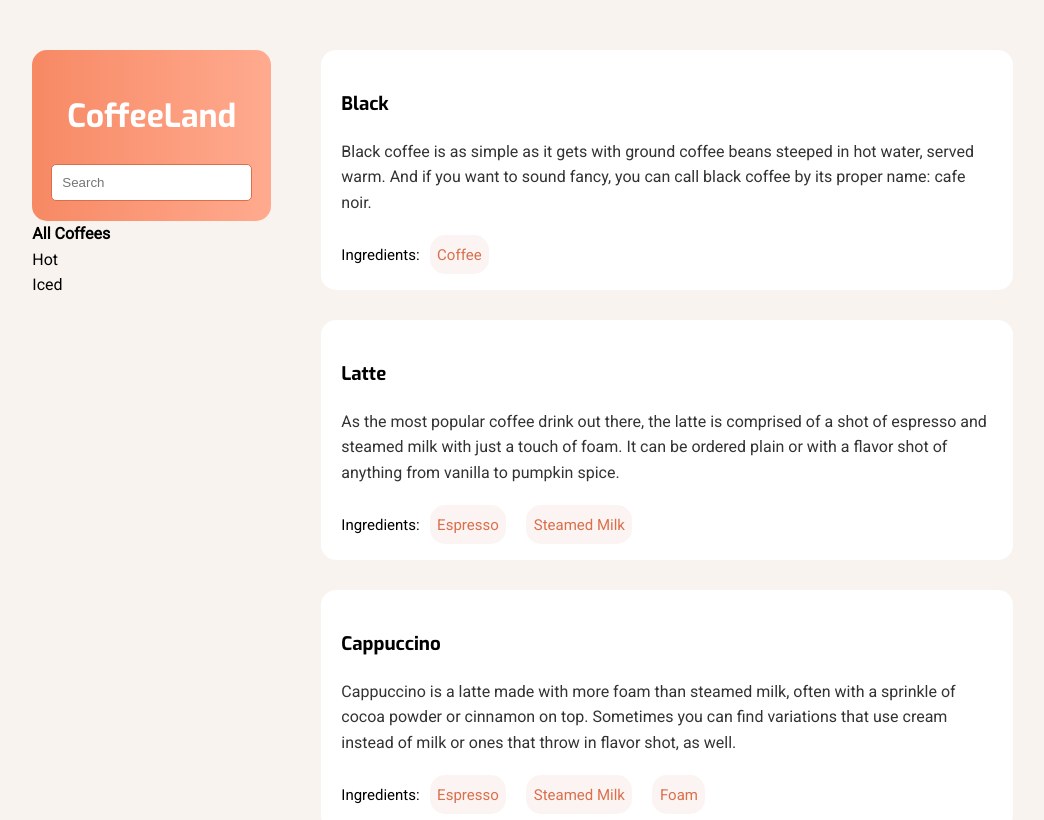
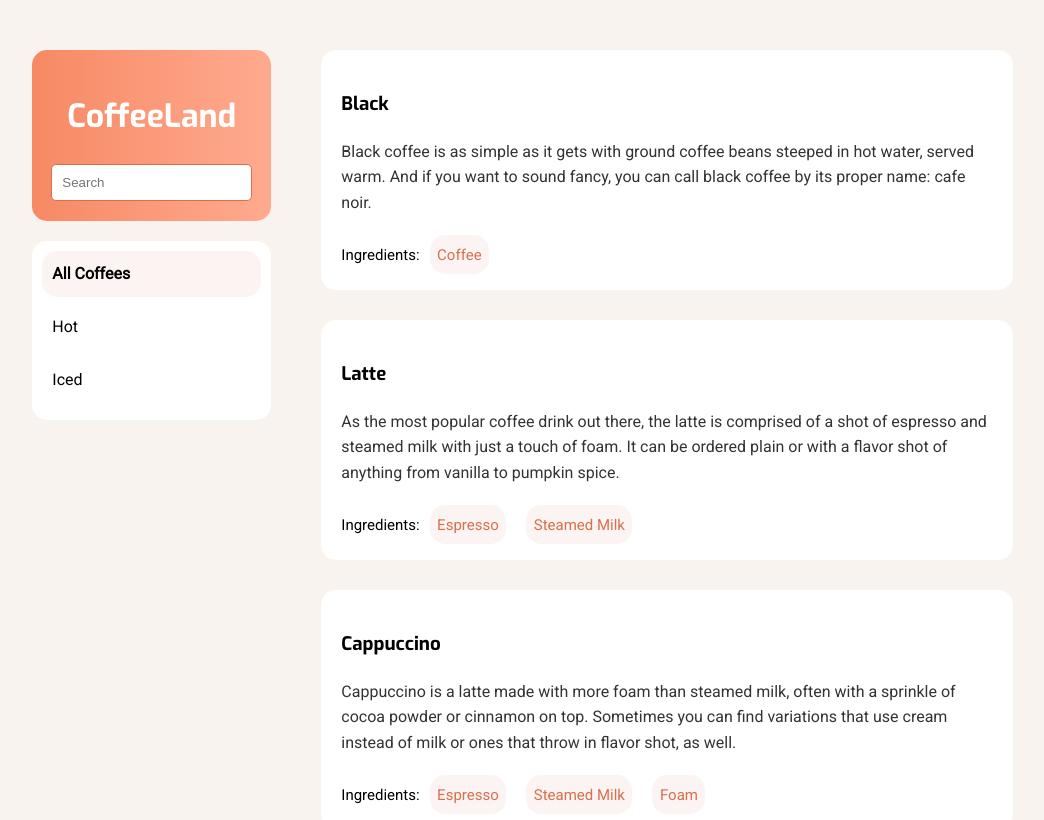
Before and after one commit to idnzozkan/coffee-land, a React (Create React App) app: page / in a window 1280 px wide. Shown: the top 820 px of the page, without its empty margins (124-1168 px from the left). Built offline with nearby package versions, Linux system fonts and the light colour scheme.

Commit message:
Update category styles

```diff
--- a/src/app/components/Sidebar/Categories/CategoryItem.jsx
+++ b/src/app/components/Sidebar/Categories/CategoryItem.jsx
@@ -1,5 +1,6 @@
 import React from 'react'
 import { useDispatch } from 'react-redux'
+import styled from 'styled-components'
 import { loadFilteredCoffees } from '../../../store/actions/coffeeActions'
 
 const CategoryItem = ({ categories, setCategories, name, isSelected }) => {
@@ -21,10 +22,30 @@ const CategoryItem = ({ categories, setCategories, name, isSelected }) => {
     }
 
     return (
-        <div onClick={handleSelection}>
-            {isSelected ? (<b><span>{name}</span></b>) : <span>{name}</span>}
-        </div>
+        <StyledCategoryItem isSelected={isSelected} onClick={handleSelection}>
+            <span>{name}</span>
+        </StyledCategoryItem>
     )
 }
 
+const StyledCategoryItem = styled.div`
+    padding: 1rem;
+    margin-bottom: 0.75rem;
+    border-radius: 1.5rem;
+    transition: all 0.25s ease-ease-in-out;
+
+    &:hover {
+        cursor: pointer;
+        background-color: #c46f5614;
+    }
+
+    ${({ isSelected }) => isSelected && `
+        background: #c46f5614;
+
+        span {
+            font-weight: bold;
+        }
+    `}
+`
+
 export default CategoryItem
--- a/src/app/components/Sidebar/Categories/CategoryList.jsx
+++ b/src/app/components/Sidebar/Categories/CategoryList.jsx
@@ -1,4 +1,5 @@
 import React, { useState } from 'react'
+import styled from 'styled-components'
 import CategoryItem from './CategoryItem'
 
 const CategoryList = () => {
@@ -11,12 +12,20 @@ const CategoryList = () => {
     )
 
     return (
-        <div>
+        <CategoryListContainer>
             {categories.map(category => (
                 <CategoryItem categories={categories} setCategories={setCategories} name={category.name} isSelected={category.isSelected} key={category.name} />
             ))}
-        </div>
+        </CategoryListContainer>
     )
 }
 
+const CategoryListContainer = styled.div`
+    margin-top: 2rem;
+    padding: 1rem;
+    border-radius: 1.5rem;
+    background: white;
+    min-height: 15rem;
+`
+
 export default CategoryList
```
